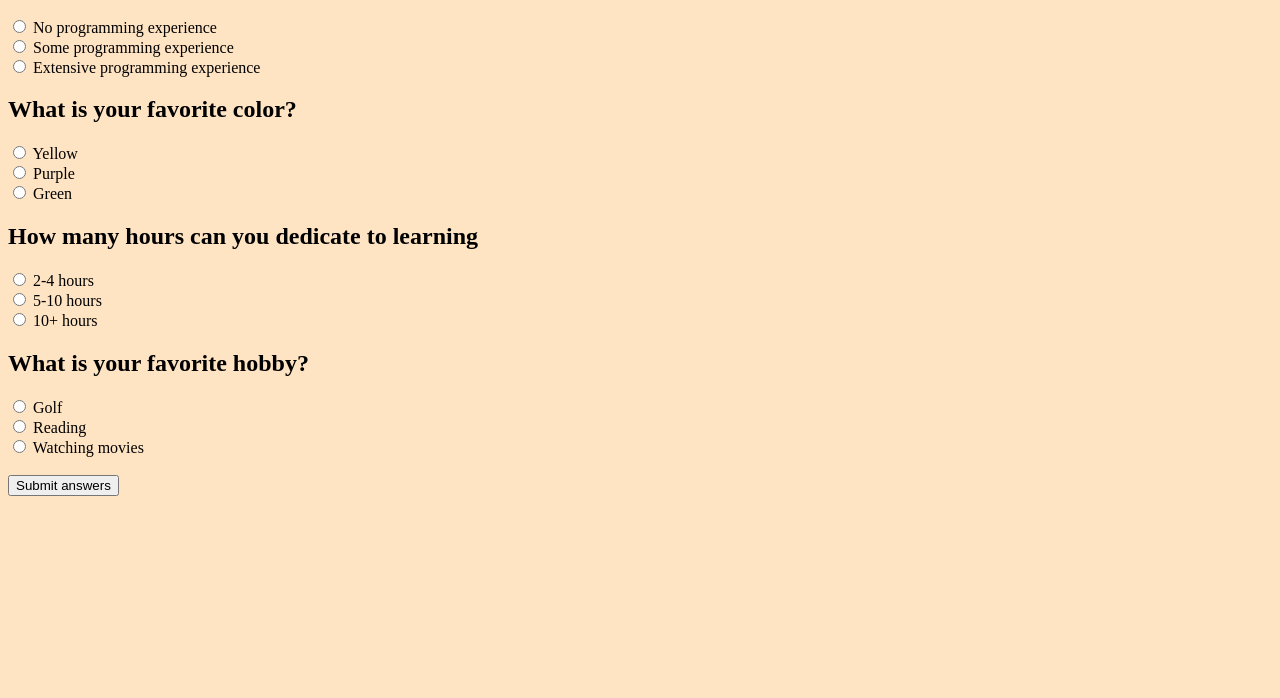
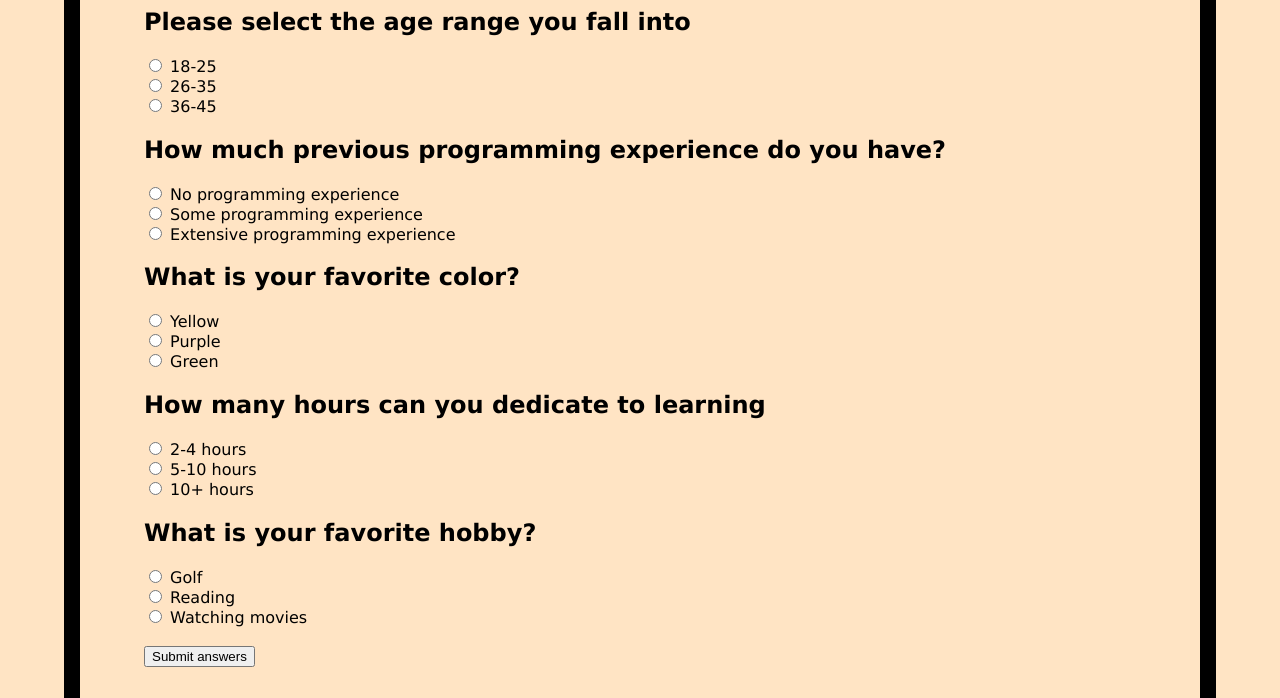
Before and after one commit to ellehailu/Programming-Language-Suggester, a plain HTML site: page index.html in a window 1280 px wide. Shown: the part 275-973 px from the top of the page. Before the commit the page ends 800 px from the top, so only its background shows below. Drawn offline with Linux system fonts and the light colour scheme.

Commit message:
add border and padding to quiz

```diff
--- a/css/stylesheet.css
+++ b/css/stylesheet.css
@@ -4,5 +4,10 @@
 
 body{
     background-color: bisque;
-    font-family: 'Times New Roman', Times, serif;
+    font-family: Verdana, Geneva, Tahoma, sans-serif;
+    margin: 5%;
+    padding: 5%;
+    border: 1rem solid;
+    border-radius: 5%;
+    border-color: black;
 }
--- a/js/scripts.js
+++ b/js/scripts.js
@@ -2,7 +2,6 @@ window.onload = function () {
     const form = document.querySelector("form");
     form.onsubmit = function (event) {
         event.preventDefault();
-
 
         let age1 = document.getElementById("age1");
         let age2 = document.getElementById("age2");
@@ -37,6 +36,7 @@ window.onload = function () {
         noRecDiv.setAttribute("class", "hidden");
 
 
+
         if (age1.checked && experience2.checked && color1.checked && time3.checked && hobby1.checked) {
             pythonDiv.removeAttribute("class");
         }
```
Also changed, not shown: index.html (+1 -0 lines).
